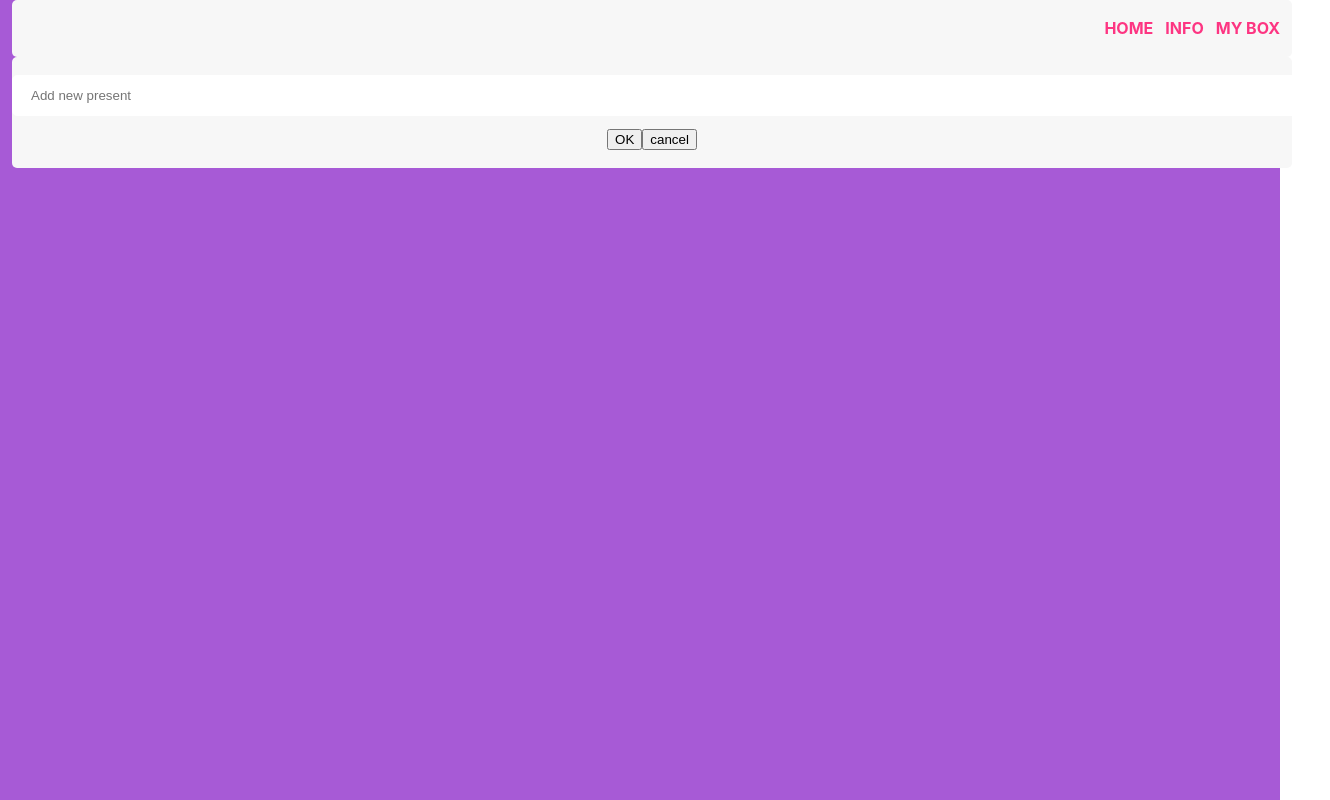
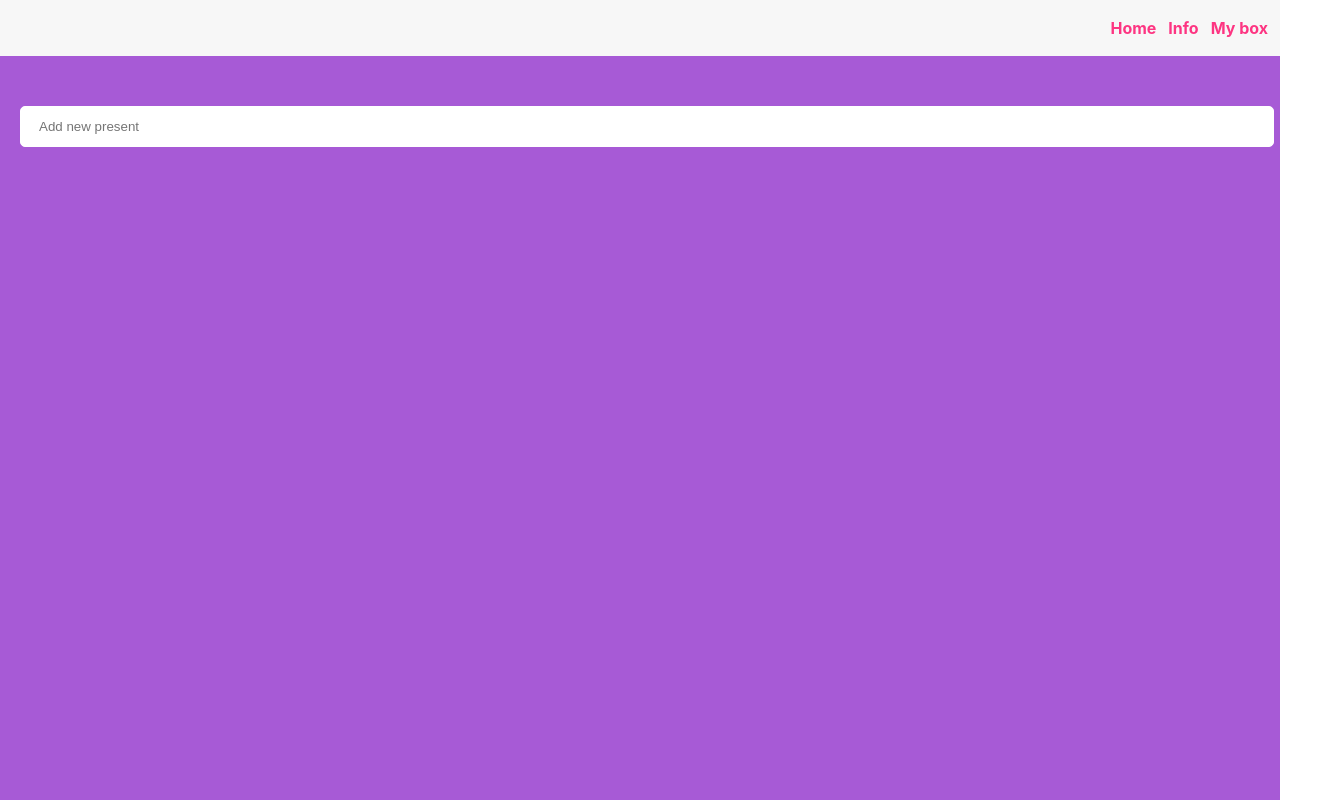
Before and after one commit to karola2607/box-of-dreams, a React (Create React App) app: page /my-box in a window 1280 px wide. Shown: the whole page, 1330 px wide, since content can reach past the window. Built offline with nearby package versions, Linux system fonts and the light colour scheme; a web font is replaced by a local one.

Commit message:
Change display styles

```diff
--- a/package.json
+++ b/package.json
@@ -39,10 +39,10 @@
     ]
   },
   "devDependencies": {
-    "css-loader": "^6.5.1",
+    "css-loader": "^5.2.7",
     "redux-devtools-extension": "^2.13.8",
     "sass": "^1.45.0",
-    "sass-loader": "^12.4.0",
-    "style-loader": "^3.3.1"
+    "sass-loader": "^10.1.1",
+    "style-loader": "^2.0.0"
   }
 }
--- a/src/components/Card/Card.js
+++ b/src/components/Card/Card.js
@@ -1,4 +1,4 @@
-import styles from "./Card.scss";
+import "./Card.scss";
 import React from "react";
 import PropTypes from "prop-types";
 
--- a/src/components/Creator/Creator.js
+++ b/src/components/Creator/Creator.js
@@ -1,5 +1,5 @@
 import React from "react";
-import styles from "./Creator.scss";
+import "./Creator.scss";
 import Button from "../Button/Button";
 import PropTypes from "prop-types";
 
@@ -45,7 +45,7 @@ class Creator extends React.Component {
 
   render() {
     return (
-      <div className="component">
+      <div className="creator">
         <input
           type="text"
           placeholder={this.props.text}
@@ -54,8 +54,7 @@ class Creator extends React.Component {
         />
         <div
           className={
-            styles.buttons +
-            (this.state.visibleButtons ? " " + styles.buttonsShown : "")
+            "buttons" + (this.state.visibleButtons ? " " + "buttonsShown" : "")
           }
         >
           <Button onClick={this.handleOK}>OK</Button>
--- a/src/components/Creator/Creator.scss
+++ b/src/components/Creator/Creator.scss
@@ -1,7 +1,8 @@
-@import '../../styles/settings.scss';
+@import "../../styles/settings.scss";
 
-.component {
-  width: 100%;
+.creator {
+  width: 95%;
+  margin: 50px 20px;
 
   input {
     width: 100%;
--- a/src/components/Header/Header.js
+++ b/src/components/Header/Header.js
@@ -1,6 +1,6 @@
 import React from "react";
 import { NavLink, Link } from "react-router-dom";
-import styles from "./Header.scss";
+import "./Header.scss";
 import Container from "../Container/Container.js";
 import { settings } from "../../data/dataStore.js";
 import Icon from "../Icon/Icon.js";
@@ -8,7 +8,7 @@ import Icon from "../Icon/Icon.js";
 class Header extends React.Component {
   render() {
     return (
-      <header className="component">
+      <header className="header">
         <Container>
           <div className="wrapper">
             <Link to="/" className="logo">
--- a/src/components/Header/Header.scss
+++ b/src/components/Header/Header.scss
@@ -1,6 +1,6 @@
 @import "../../styles/settings.scss";
 
-.component {
+.header {
   background: darken($color-light, 3%);
   padding: ($base-size * 1.5) 0;
   width: 100%;
--- a/src/components/Home/Home.js
+++ b/src/components/Home/Home.js
@@ -8,7 +8,7 @@ class Home extends React.Component {
     return (
       <Container>
         <div className="Home">
-          <header className="Home-header">
+          <header className="homeHeader">
             <img id="present" src="https://i.postimg.cc/pr9b3sjV/present.gif" />
             <p id="headerTitel">{pageContents.title}</p>
           </header>
--- a/src/components/Home/Home.scss
+++ b/src/components/Home/Home.scss
@@ -11,7 +11,7 @@
   margin-top: 0;
 }
 
-.Home-header {
+.homeHeader {
   display: flex;
   flex-direction: column;
   align-items: center;
--- a/src/components/MyBox/MyBox.js
+++ b/src/components/MyBox/MyBox.js
@@ -68,16 +68,16 @@ class MyBox extends React.Component {
   render() {
     return (
       <Container>
+        <div>
+          <Creator
+            text={settings.columnCreatorText}
+            action={(title) => this.addCard(title)}
+          />
+        </div>
         <div className="boxes">
           {this.state.cards.map(({ key, title, ...cardProps }) => (
             <Card key={key} {...cardProps} title={title} />
           ))}
-        </div>
-        <div className={styles.creator}>
-          <Creator
-            text={settings.columnCreatorText}
-            action={(title) => this.addCard(title)}
-          />
         </div>
       </Container>
     );
--- a/src/components/MyBox/MyBox.scss
+++ b/src/components/MyBox/MyBox.scss
@@ -1,3 +1,5 @@
+@import "../../styles/settings.scss";
+
 .boxes {
   margin: 0 15% 0 15%;
   display: flex;
```
Also changed, not shown: 1 other file (tests, documents, lock files or other folders).
